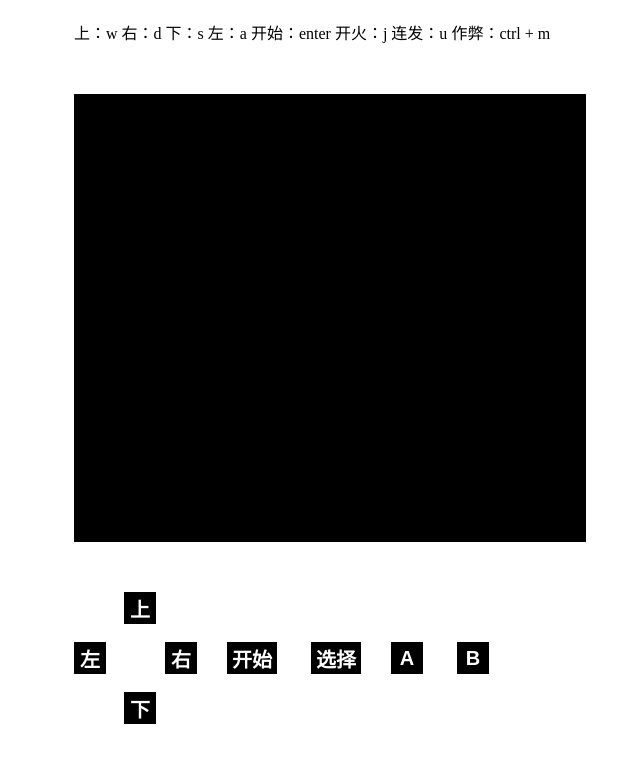
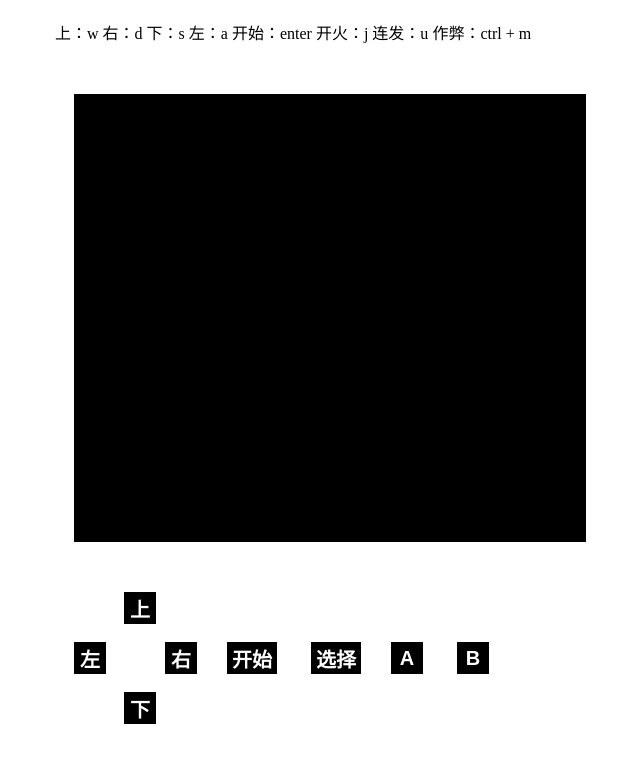
Before and after one commit to yang73137/BattleCity, a plain HTML site: page Source/App.html in a window 1280 px wide. Shown: the whole page, without its empty margins (310-950 px from the left). Drawn offline with Linux system fonts and the light colour scheme.

Commit message:
Change css

```diff
--- a/Source/App.html
+++ b/Source/App.html
@@ -31,7 +31,7 @@
     </style>
 </head>
     <body style="background: #ffffff;">
-        <div style="width: 512px; margin-top: 20px;">
+        <div style="width: 550px; margin-top: 20px;">
             <span>上：w</span>
             <span>右：d</span>
             <span>下：s</span>
```
